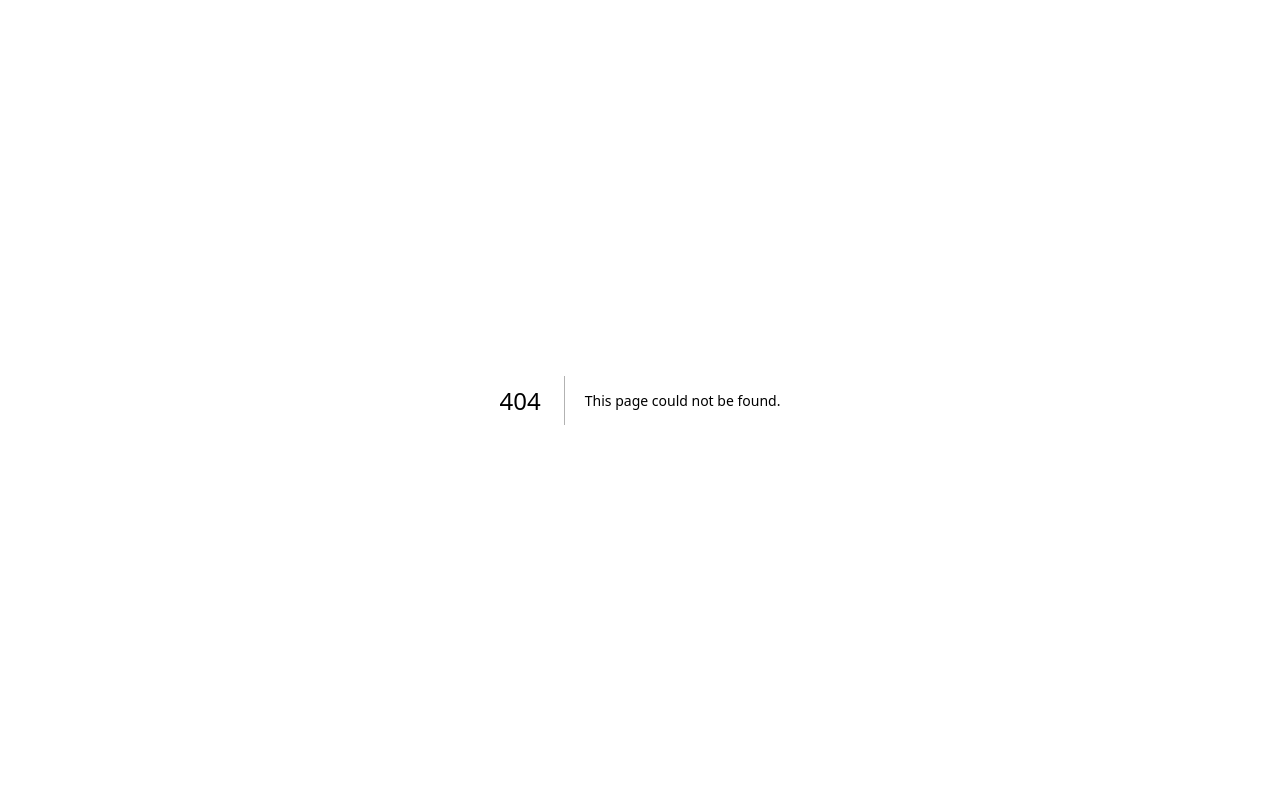
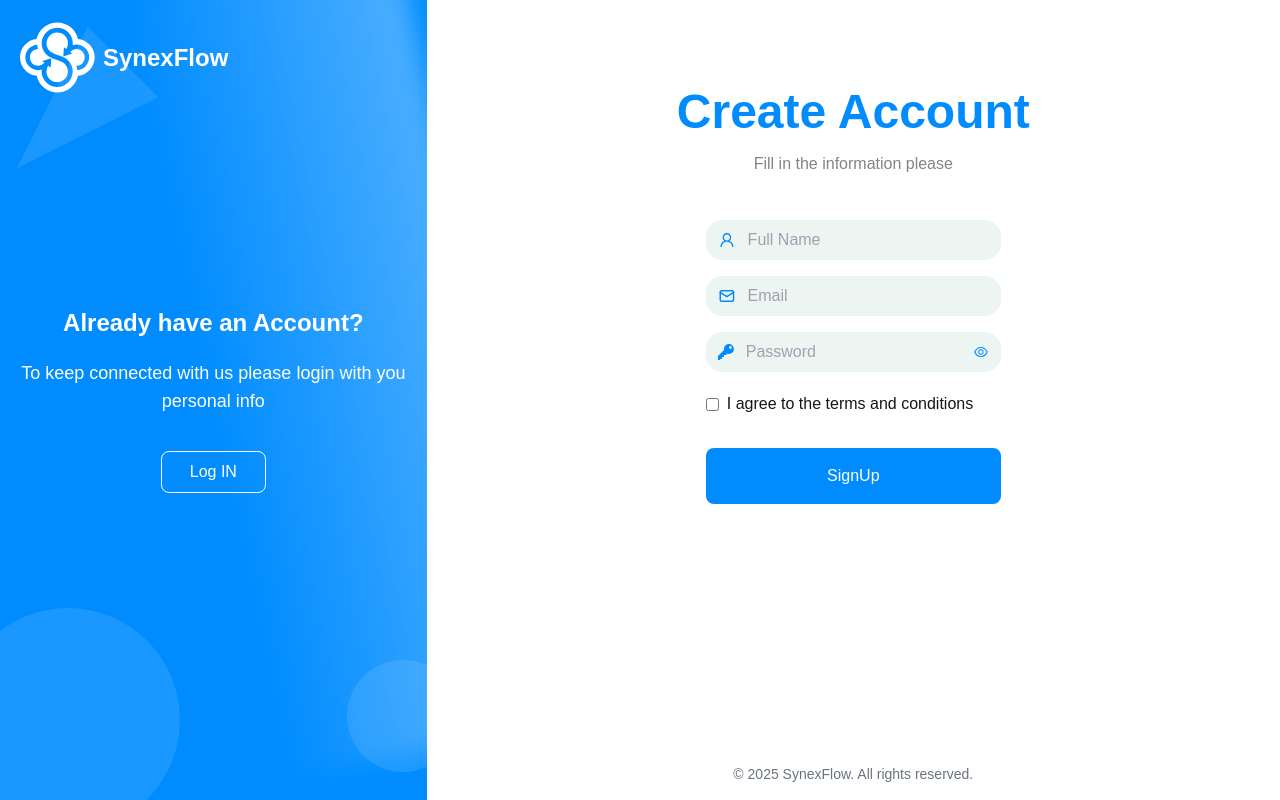
Before and after one commit to Team-418-Tatweer/tatweer-front, a Next.js app: page /signup in a window 1280 px wide. Before the commit this address had no page. Built offline with nearby package versions, Linux system fonts and the light colour scheme; no server answers.

Commit message:
feat: :sparkles: add signup page and fix login

```diff
--- /dev/null
+++ b/src/app/(auth)/signup/page.tsx
@@ -0,0 +1,5 @@
+import { SignupCompoment } from "@/sections/auth/signup";
+
+export default function SignupPage() {
+  return <SignupCompoment />;
+}
--- /dev/null
+++ b/src/config/routes.ts
@@ -0,0 +1,8 @@
+export const ROUTES = {
+  home: "/",
+  login: "/login",
+  signup: "/signup",
+  dashboard: "/dashboard",
+  resetPassword: "/reset-password",
+  forgotPassword: "/forgot-password",
+};
--- a/src/sections/auth/login.tsx
+++ b/src/sections/auth/login.tsx
@@ -10,6 +10,7 @@ import { TbMail } from "react-icons/tb";
 import { ImKey } from "react-icons/im";
 import { AiOutlineEye, AiOutlineEyeInvisible } from "react-icons/ai";
 import { Input } from "@/components/inputs";
+import { ROUTES } from "@/config/routes";
 
 type FormData = {
   email: string;
@@ -34,7 +35,8 @@ export function LoginComponent() {
 
   return (
     <div className="flex items-stretch min-h-screen">
-      <div className="w-2/3 ps-6 py-8 ">
+      {/* left side contining form */}
+      <div className="w-2/3 ps-6 py-8 relative">
         <div>
           <Logo />
         </div>
@@ -72,7 +74,7 @@ export function LoginComponent() {
                 {...register("password", { required: true })}
               />
             </div>
-            <Link className="text-primary font-medium" href="#">
+            <Link className="text-primary font-medium" href={ROUTES.forgotPassword}>
               Forgot password ?
             </Link>
 
@@ -83,8 +85,31 @@ export function LoginComponent() {
             </button>
           </form>
         </div>
+        <footer className="absolute bottom-4 w-full text-center">
+          <p className="text-center text-sm text-gray-500 mt-4">
+            &copy; {new Date().getFullYear()} SynexFlow. All rights reserved.
+          </p>
+        </footer>
       </div>
-      <div className="w-1/3 bg-primary"></div>
+      {/* right side containing text and signup link */}
+      <div className="w-1/3 bg-primary p-5 flex flex-col justify-center items-center text-white gap-5 relative overflow-hidden">
+        <h1 className="text-4xl font-extrabold">New here?</h1>
+        <p className="text-lg text-center">
+          Sign up and discover a great amount of new opportunities
+        </p>
+
+        <Link
+          href={ROUTES.signup}
+          className="z-10 font-medium mt-4 rounded-lg px-7 py-2 border-white border">
+          Sign up
+        </Link>
+
+        {/* random shapes */}
+        <div className="absolute  -top-10 -right-14 w-2/3 h-full bg-gradient-to-l from-white to-transparent blur-md opacity-30 -rotate-12" />
+        <div className="absolute top-10 left-5 w-0 h-0 border-l-[50px] border-l-transparent border-r-[50px] border-r-transparent border-t-[150px] border-t-white opacity-10 rotate-45" />
+        <div className="absolute -bottom-8 -left-11 h-56 w-56 rounded-full bg-white opacity-10" />
+        <div className="absolute -right-8 bottom-7 h-28 w-28 rounded-full bg-white opacity-10" />
+      </div>
     </div>
   );
 }
--- /dev/null
+++ b/src/sections/auth/signup.tsx
@@ -0,0 +1,128 @@
+"use client";
+import { Input } from "@/components/inputs";
+import { Logo } from "@/components/logo";
+import { ROUTES } from "@/config/routes";
+import { ENDPOINTS } from "@/utils/axios";
+import axios from "axios";
+import Link from "next/link";
+import { useRouter } from "next/navigation";
+import { useState } from "react";
+import { useForm } from "react-hook-form";
+import { AiOutlineEye, AiOutlineEyeInvisible, AiOutlineUser } from "react-icons/ai";
+import { ImKey } from "react-icons/im";
+import { TbMail } from "react-icons/tb";
+
+type FormData = {
+  name: string;
+  email: string;
+  password: string;
+};
+export function SignupCompoment() {
+  const router = useRouter();
+  const { register, handleSubmit } = useForm<FormData>();
+  const [error, setError] = useState<string | null>(null);
+  const [isPasswordVisible, setIsPasswordVisible] = useState(false);
+  const [isAgree, setIsAgree] = useState(false);
+
+  const onSubmit = async (data: FormData) => {
+    try {
+      const res = await axios.post(ENDPOINTS.auth.signup, data);
+      if (res.data?.status) throw new Error(res.data?.message);
+      router.push("/dashboard");
+    } catch (error) {
+      if (error instanceof Error) setError(error.message);
+    }
+  };
+
+  return (
+    <div className="flex items-stretch min-h-screen">
+      {/* left side containing text and login link */}
+      <div className="w-1/3 bg-primary p-5 flex flex-col justify-center items-center text-white gap-5 relative overflow-hidden">
+        <div className="absolute top-5 left-5">
+          <Logo color="white" />
+        </div>
+        <h1 className="text-2xl font-extrabold">Already have an Account?</h1>
+        <p className="text-lg text-center">
+          To keep connected with us please login with you personal info
+        </p>
+
+        <Link
+          href={ROUTES.login}
+          className="z-10 font-medium mt-4 rounded-lg px-7 py-2 border-white border">
+          Log IN
+        </Link>
+
+        {/* random shapes */}
+        <div className="absolute -top-10 -right-14 w-2/3 h-full bg-gradient-to-l from-white to-transparent blur-md opacity-30 -rotate-12" />
+        <div className="absolute top-10 left-5 w-0 h-0 border-l-[50px] border-l-transparent border-r-[50px] border-r-transparent border-t-[150px] border-t-white opacity-10 rotate-45" />
+        <div className="absolute -bottom-8 -left-11 h-56 w-56 rounded-full bg-white opacity-10" />
+        <div className="absolute -right-8 bottom-7 h-28 w-28 rounded-full bg-white opacity-10" />
+      </div>
+      {/* left side contining form */}
+      <div className="w-2/3  py-8 relative">
+        <div className="mt-14 flex flex-col gap-4 items-center w-full">
+          <h1 className="text-5xl font-bold text-primary">Create Account</h1>
+          <p className="text-light items-stretch">Fill in the information please</p>
+          <form onSubmit={handleSubmit(onSubmit)} className="flex flex-col gap-2 mt-4 ">
+            {error && <p className="text-red-500">{error}</p>}
+
+            <div className="flex flex-col gap-4 my-3 ">
+              <Input
+                startIcon={<AiOutlineUser className="text-primary" size={20} />}
+                type="text"
+                placeholder="Full Name"
+                {...register("name", { required: true })}
+              />
+              <Input
+                startIcon={<TbMail className="text-primary" size={20} />}
+                type="email"
+                placeholder="Email"
+                {...register("email", { required: true })}
+              />
+              <Input
+                startIcon={<ImKey className="text-primary" size={20} />}
+                endIcon={
+                  isPasswordVisible ? (
+                    <AiOutlineEyeInvisible
+                      className="text-primary cursor-pointer"
+                      size={20}
+                      onClick={() => setIsPasswordVisible(false)}
+                    />
+                  ) : (
+                    <AiOutlineEye
+                      className="text-primary cursor-pointer"
+                      size={20}
+                      onClick={() => setIsPasswordVisible(true)}
+                    />
+                  )
+                }
+                type={isPasswordVisible ? "text" : "password"}
+                placeholder="Password"
+                {...register("password", { required: true })}
+              />
+            </div>
+            <label className="flex items-center gap-2 cursor-pointer">
+              <input
+                type="checkbox"
+                checked={isAgree}
+                onChange={e => setIsAgree(e.target.checked)}
+              />
+              I agree to the terms and conditions
+            </label>
+
+            <button
+              className="bg-primary text-white py-4 px-8 rounded-lg mt-6"
+              type="submit">
+              SignUp
+            </button>
+          </form>
+        </div>
+        <footer className="absolute bottom-4 w-full text-center">
+          <p className="text-center text-sm text-gray-500 mt-4">
+            &copy; {new Date().getFullYear()} SynexFlow. All rights reserved.
+          </p>
+        </footer>
+      </div>
+    </div>
+  );
+}
--- a/src/utils/axios.ts
+++ b/src/utils/axios.ts
@@ -29,5 +29,6 @@ export const fetcher = async (args: string | [string, AxiosRequestConfig]) => {
 export const ENDPOINTS = {
   auth: {
     login: "/api/auth/login",
+    signup: "/api/auth/signup",
   },
 };
```
